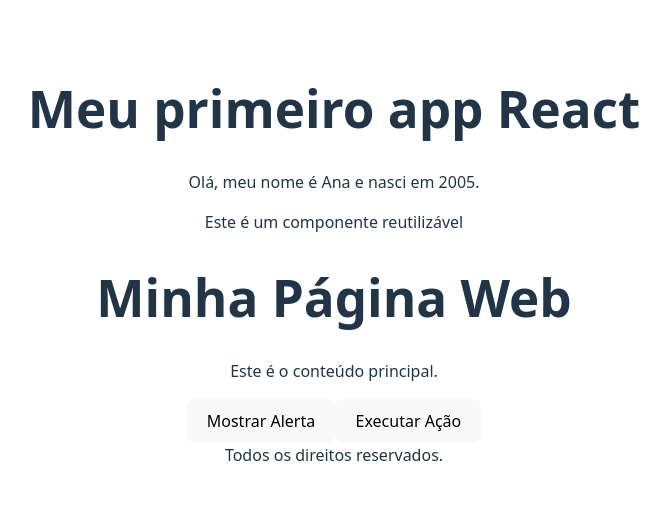
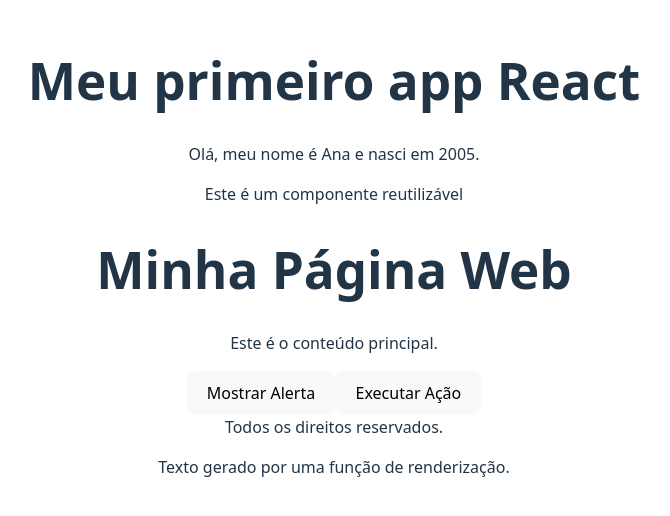
Before and after one commit to ACPedrosa/Desenvolvimento_Mobile, a React (Vite) app in the folder meu-trabalho-mobile/: page / in a window 1280 px wide. Shown: the part 144-660 px from the top of the page, without its empty margins (306-976 px from the left). Built offline with nearby package versions, Linux system fonts and the light colour scheme.

Commit message:
update - reslução do exercício 08

```diff
--- a/meu-trabalho-mobile/src/App.tsx
+++ b/meu-trabalho-mobile/src/App.tsx
@@ -7,16 +7,19 @@
 
 import './App.css' // Importa os estilos do CSS que serão adicionados ao React
 
-// Importa o componente do Exercício 02
+// Importando o componente do Exercício 02
 import Ex002 from './components/Ex002';
 
-// Importa o componente Mensagem - Exercício 03
+// Importando o componente Mensagem - Exercício 03
 import Mensagem from './components/Mensagem';
 
 // Importando os componentes - Excício 04
 import Cabecalho from './components/Cabecalho';
 import Conteudo from './components/Conteudo';
 import Rodape from './components/Rodape';
+
+//Importando função renderizarMensagem de Conteudo.tsx
+import {renderizarMensagem} from './components/Conteudo';
 
 //Função principal que retorna o JSX da aplicação (componente principal)
 function App() {
@@ -35,6 +38,9 @@
       <Cabecalho />
       <Conteudo />
       <Rodape />
+
+      {/*Usa função renderizarMensage de Conteudo - Exercicio 07*/}
+      {renderizarMensagem()}
     </div>
   )
 }
--- a/meu-trabalho-mobile/src/components/Conteudo.tsx
+++ b/meu-trabalho-mobile/src/components/Conteudo.tsx
@@ -1,5 +1,10 @@
 // src/components/Conteudo.tsx
 import '../App.css';
+
+//Função adicionada em um escopo global - fora de quaisquer componete
+export function renderizarMensagem() {
+    return <p>Texto gerado por uma função de renderização.</p>;
+}
 
 function Conteudo() {
     function mostrarAlerta(){
```
